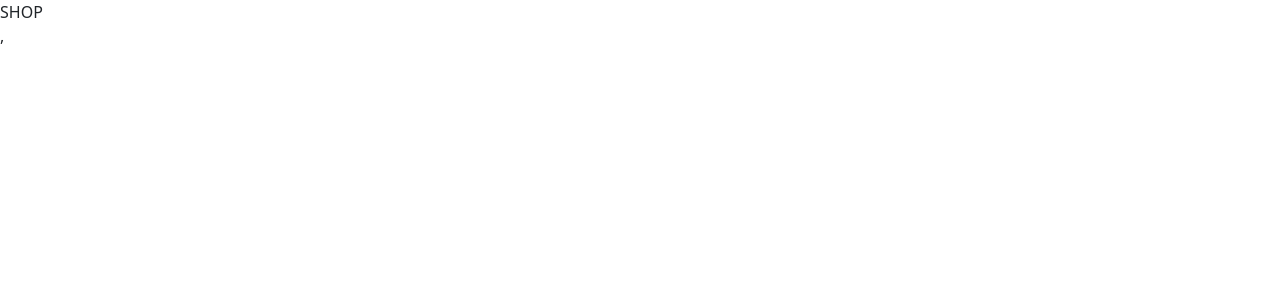
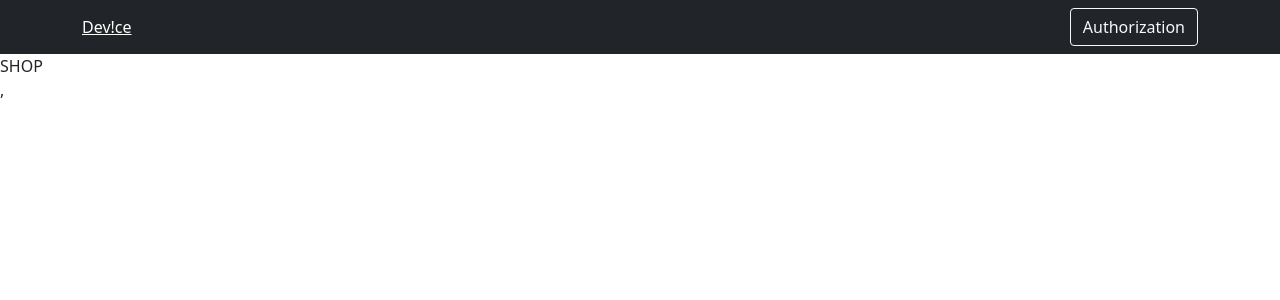
Before and after one commit to Igor-Ts/Online-Store, a React (Create React App) app in the folder client/: page / in a window 1280 px wide. Shown: the top 300 px of the page. Built offline with nearby package versions, Linux system fonts and the light colour scheme.

Commit message:
Added NavBar.js and created navigation panel

```diff
--- a/client/src/App.js
+++ b/client/src/App.js
@@ -1,13 +1,15 @@
-import React from 'react';
-import { BrowserRouter } from 'react-router-dom';
-import AppRouter from './components/AppRouter';
+import React from "react"
+import {BrowserRouter} from "react-router-dom"
+import AppRouter from "./components/AppRouter"
+import NavBar from "./components/NavBar"
 
 const App = () => {
-  return (
-    <BrowserRouter>
-      <AppRouter />
-    </BrowserRouter>
-  );
+	return (
+		<BrowserRouter>
+			<NavBar />
+			<AppRouter />
+		</BrowserRouter>
+	)
 }
 
-export default App;
+export default App
--- /dev/null
+++ b/client/src/components/NavBar.js
@@ -0,0 +1,41 @@
+import React, {useContext} from "react"
+import {Context} from "../index"
+import Navbar from "react-bootstrap/Navbar"
+import Nav from "react-bootstrap/Nav"
+import Container from "react-bootstrap/Container"
+import {NavLink} from "react-router-dom"
+import {SHOP_ROUTE} from "../utils/consts"
+import {Button} from "react-bootstrap"
+import {observer} from "mobx-react-lite"
+
+const NavBar = observer(() => {
+	const {user} = useContext(Context)
+	console.log(user)
+	return (
+		<Navbar bg="dark" variant="dark">
+			<Container>
+				<NavLink style={{color: "white"}} to={SHOP_ROUTE}>
+					Dev!ce
+				</NavLink>
+				{user.isAuth ? (
+					<Nav className="ml-auto" style={{color: "white"}}>
+						<Button variant={"outline-light"}>Admin</Button>
+						<Button variant={"outline-light"} className="ms-2">
+							Log out
+						</Button>
+					</Nav>
+				) : (
+					<Nav className="ml-auto" style={{color: "white"}}>
+						<Button
+							variant={"outline-light"}
+							onClick={() => user.setIsAuth(true)}>
+							Authorization
+						</Button>
+					</Nav>
+				)}
+			</Container>
+		</Navbar>
+	)
+})
+
+export default NavBar
```
Also changed, not shown: client/src/pages/Admin.js (+4 -8 lines).
